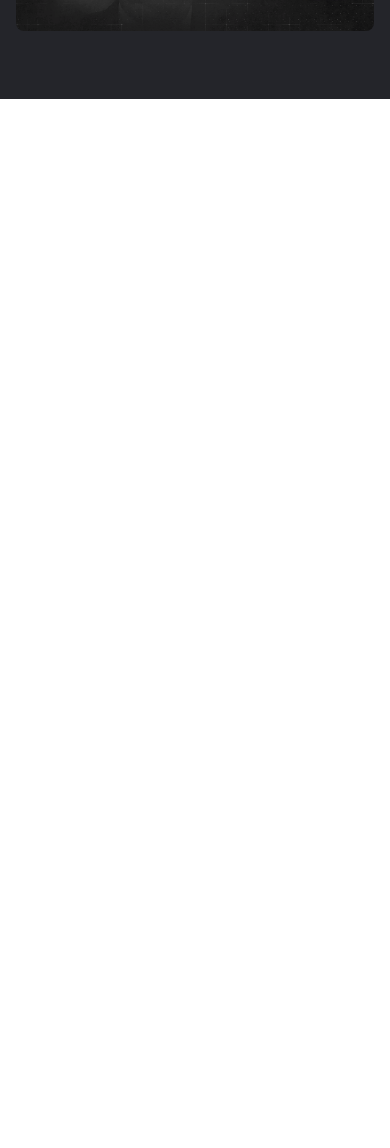
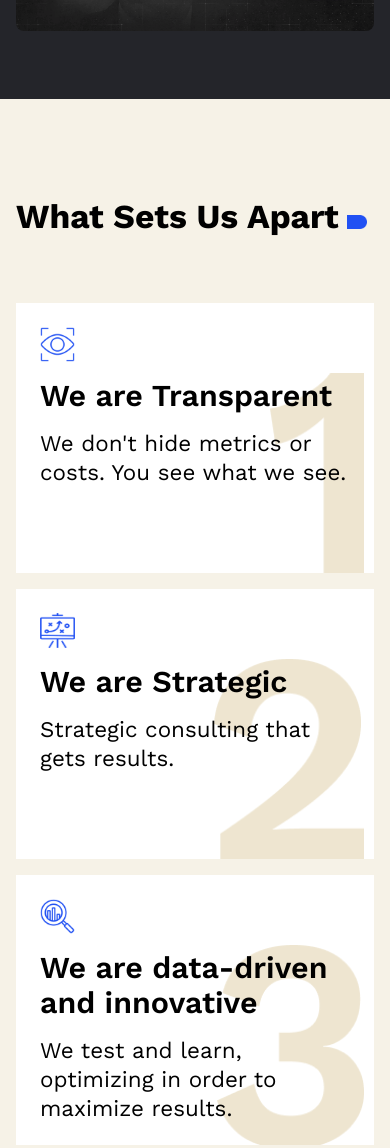
Before and after one commit to Scynes/blueprint-interactive-replica, a website built with Vite: page index.html in a window 390 px wide. Shown: the part 1670-2818 px from the top of the page. Before the commit the page ends 1769 px from the top, so only its background shows below. Built offline with nearby package versions, Linux system fonts and the light colour scheme.

Commit message:
add: what sets us apart section added with responsive grid for collapsing.

```diff
--- a/index.html
+++ b/index.html
@@ -52,10 +52,41 @@
             <section class="solutions-container">
                 <div class="solutions-content-wrapper">
                     <div class="solution-title-container">
-
+                        <!-- Injected solution titles here -->
                     </div>
                     <div class="solutions-content-container">
-
+                        <!-- Injected solution content here -->
+                    </div>
+                </div>
+            </section>
+            <section class="sets-us-apart-container">
+                <div class="sets-us-apart-content-wrapper">
+                    <h1>What Sets Us Apart</h1>
+                    <div class="cards-container">
+                        <div class="card">
+                            <img class="card-number" src="/numbers/1_mobile.png" alt="1">
+                            <img class="card-icon" src="/transparent.png" alt="transparent">
+                            <h4>We are Transparent</h4>
+                            <p>We don't hide metrics or costs. You see what we see.</p>
+                        </div>
+                        <div class="card">
+                            <img class="card-number" src="/numbers/2_mobile.png" alt="1">
+                            <img class="card-icon" src="/strategic_icon.png" alt="strategy">
+                            <h4>We are Strategic</h4>
+                            <p>Strategic consulting that gets results.</p>
+                        </div>
+                        <div class="card">
+                            <img class="card-number" src="/numbers/3_mobile.png" alt="1">
+                            <img class="card-icon" src="/data.png" alt="data">
+                            <h4>We are data-driven and innovative</h4>
+                            <p>We test and learn, optimizing in order to maximize results.</p>
+                        </div>
+                        <div class="card">
+                            <img class="card-number" src="/numbers/4_mobile.png" alt="1">
+                            <img class="card-icon" src="/nimble.png" alt="nimble">
+                            <h4>We are nimble</h4>
+                            <p>Get your campaign up and running in no time.</p>
+                        </div>
                     </div>
                 </div>
             </section>
--- a/src/style.css
+++ b/src/style.css
@@ -227,6 +227,86 @@ header {
     transition: opacity 0.3s ease;
 }
 
+/** Sets Us Apart */
+
+.sets-us-apart-container {
+    display: flex;
+    align-items: center;
+    justify-content: center;
+    background-color: #f6f2e7;
+}
+
+.sets-us-apart-content-wrapper {
+    display: flex;
+    flex-direction: column;
+    max-width: 80rem;
+    width: 100%;
+    padding: 6rem 1rem;
+    gap: 4rem;
+}
+
+.sets-us-apart-content-wrapper > h1 {
+    position: relative;
+    font-size: clamp(2.1rem, 5vw, 2.8rem);
+    font-weight: 700;
+    line-height: 130%;
+}
+
+.sets-us-apart-content-wrapper > h1::after {
+    content: "";
+    position: absolute;
+    margin-left: 0.5rem;
+    width: 20px;
+    height: 20px;
+    background: url("/circle_hover.png") center/contain no-repeat;
+    transform: translateY(135%);
+}
+
+.cards-container {
+    display: grid;
+    grid-template-columns: repeat(auto-fill, minmax(415px, 1fr));
+    gap: 1rem;
+}
+
+.card {
+    position: relative;
+    display: flex;
+    flex-direction: column;
+    background-color: #fff;
+    height: 290px;
+    width: 100%;
+    padding: 1.5rem;
+    gap: 1rem;
+}
+
+.card h4 {
+    font-size: clamp(1.9rem, 2vw, 2.4rem);
+    font-weight: 600;
+    z-index: 10;
+}
+
+.card p {
+    font-size: clamp(1.4rem, 1vw, 2rem);
+    font-weight: 400;
+    line-height: 130%;
+    max-width: 25rem;
+    z-index: 10;
+}
+
+.card-number {
+    position: absolute;
+    right: 10px;
+    bottom: 0;
+    max-height: 250px;
+    height: 100%;
+    object-fit: contain;
+}
+
+.card-icon {
+    width: 35px;
+    height: 35px;
+}
+
 @container (width <= 768px) {
     header {
         position: relative;
@@ -255,4 +335,21 @@ header {
         margin-left: 2.5rem;
         gap: 1.5rem;
     }
+
+    .sets-us-apart-content-wrapper > h1::after {
+        transform: translateY(85%);
+    }
+
+    .card {
+        height: 270px;
+    }
+
+    .card-number {
+        max-height: 200px;
+    }
+
+    .cards-container {
+        grid-template-columns: none;
+        grid-template-rows: repeat(auto-fill, minmax(250px, 1fr));
+    }
 }
```
Also changed, not shown: public/circle_hover.png (added), public/data.png (added), public/nimble.png (added), public/numbers/1_mobile.png (added), public/numbers/2_mobile.png (added), public/numbers/3_mobile.png (added), public/numbers/4_mobile.png (added), public/strategic_icon.png (added), public/transparent.png (added).
